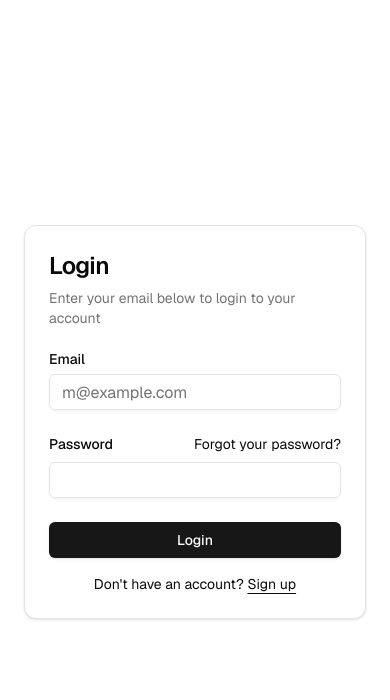
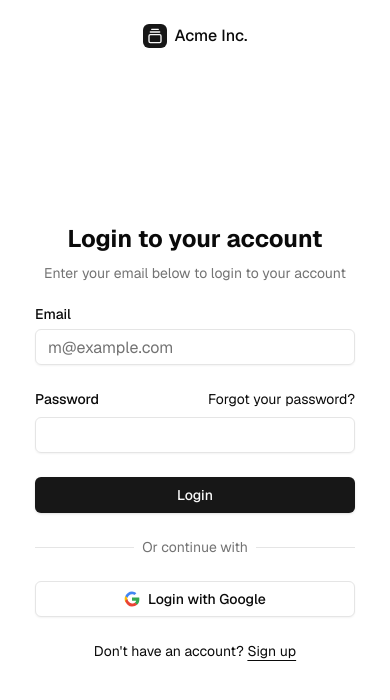
Before and after one commit to F-HUBTECH/Cloud-PMS, a Next.js app: page /auth/login in a window 390 px wide. Shown: the top 700 px of the page. Built offline with nearby package versions, Linux system fonts and the light colour scheme; no server answers.

Commit message:
update login and signup page

```diff
--- a/app/auth/login/page.tsx
+++ b/app/auth/login/page.tsx
@@ -1,11 +1,32 @@
-import { LoginForm } from "@/components/login-form";
+import { GalleryVerticalEnd } from "lucide-react"
 
-export default function Page() {
+import { LoginForm } from "@/components/login-form"
+
+export default function LoginPage() {
   return (
-    <div className="flex min-h-svh w-full items-center justify-center p-6 md:p-10">
-      <div className="w-full max-w-sm">
-        <LoginForm />
+    <div className="grid min-h-svh lg:grid-cols-2">
+      <div className="flex flex-col gap-4 p-6 md:p-10">
+        <div className="flex justify-center gap-2 md:justify-start">
+          <a href="#" className="flex items-center gap-2 font-medium">
+            <div className="flex h-6 w-6 items-center justify-center rounded-md bg-primary text-primary-foreground">
+              <GalleryVerticalEnd className="size-4" />
+            </div>
+            Acme Inc.
+          </a>
+        </div>
+        <div className="flex flex-1 items-center justify-center">
+          <div className="w-full max-w-xs">
+            <LoginForm />
+          </div>
+        </div>
+      </div>
+      <div className="relative hidden bg-muted lg:block">
+        <img
+          src="https://images.unsplash.com/photo-1519389950473-47ba0277781c?auto=format&fit=crop&w=800&q=80"
+          alt="Login background"
+          className="absolute inset-0 h-full w-full object-cover dark:brightness-[0.2] dark:grayscale"
+        />
       </div>
     </div>
-  );
+  )
 }
--- a/app/auth/sign-up/page.tsx
+++ b/app/auth/sign-up/page.tsx
@@ -1,10 +1,32 @@
+
+import { GalleryVerticalEnd } from "lucide-react"
+
 import { SignUpForm } from "@/components/sign-up-form";
 
 export default function Page() {
   return (
-    <div className="flex min-h-svh w-full items-center justify-center p-6 md:p-10">
-      <div className="w-full max-w-sm">
-        <SignUpForm />
+    <div className="grid min-h-svh lg:grid-cols-2">
+      <div className="relative hidden bg-muted lg:block">
+        <img
+          src="https://images.unsplash.com/photo-1487611459768-bd414656ea10?auto=format&fit=crop&w=800&q=80"
+          alt="Sign up background"
+          className="absolute inset-0 h-full w-full object-cover dark:brightness-[0.2] dark:grayscale"
+        />
+      </div>
+      <div className="flex flex-col gap-4 p-6 md:p-10">
+                <div className="flex justify-center gap-2 md:justify-start">
+          <a href="#" className="flex items-center gap-2 font-medium">
+            <div className="flex h-6 w-6 items-center justify-center rounded-md bg-primary text-primary-foreground">
+              <GalleryVerticalEnd className="size-4" />
+            </div>
+            Acme Inc.
+          </a>
+        </div>
+        <div className="flex flex-1 items-center justify-center">
+          <div className="w-full max-w-xs">
+            <SignUpForm />
+          </div>
+        </div>
       </div>
     </div>
   );
--- a/components/login-form.tsx
+++ b/components/login-form.tsx
@@ -1,25 +1,16 @@
 "use client";
-
 import { cn } from "@/lib/utils";
-import { createClient } from "@/lib/supabase/client";
 import { Button } from "@/components/ui/button";
-import {
-  Card,
-  CardContent,
-  CardDescription,
-  CardHeader,
-  CardTitle,
-} from "@/components/ui/card";
 import { Input } from "@/components/ui/input";
 import { Label } from "@/components/ui/label";
-import Link from "next/link";
+import { createClient } from "@/lib/supabase/client";
 import { useRouter } from "next/navigation";
 import { useState } from "react";
 
 export function LoginForm({
   className,
   ...props
-}: React.ComponentPropsWithoutRef<"div">) {
+}: React.ComponentPropsWithoutRef<"form">) {
   const [email, setEmail] = useState("");
   const [password, setPassword] = useState("");
   const [error, setError] = useState<string | null>(null);
@@ -47,18 +38,25 @@ export function LoginForm({
     }
   };
 
+  const handleGoogleLogin = async () => {
+    const supabase = createClient();
+    const { error } = await supabase.auth.signInWithOAuth({
+      provider: "google",
+    });
+    if (error) {
+      alert(error.message);
+    }
+  };
+
   return (
-    <div className={cn("flex flex-col gap-6", className)} {...props}>
-      <Card>
-        <CardHeader>
-          <CardTitle className="text-2xl">Login</CardTitle>
-          <CardDescription>
+    <form className={cn("flex flex-col gap-6", className)} {...props} onSubmit={handleLogin}>
+      <div className="flex flex-col items-center gap-2 text-center">
+        <h1 className="text-2xl font-bold">Login to your account</h1>
+        <p className="text-balance text-sm text-muted-foreground">
           Enter your email below to login to your account
-          </CardDescription>
-        </CardHeader>
-        <CardContent>
-          <form onSubmit={handleLogin}>
-            <div className="flex flex-col gap-6">
+        </p>
+      </div>
+      <div className="grid gap-6">
         <div className="grid gap-2">
           <Label htmlFor="email">Email</Label>
           <Input
@@ -73,12 +71,12 @@ export function LoginForm({
         <div className="grid gap-2">
           <div className="flex items-center">
             <Label htmlFor="password">Password</Label>
-                  <Link
+            <a
               href="/auth/forgot-password"
-                    className="ml-auto inline-block text-sm underline-offset-4 hover:underline"
+              className="ml-auto text-sm underline-offset-4 hover:underline"
             >
               Forgot your password?
-                  </Link>
+            </a>
           </div>
           <Input
             id="password"
@@ -92,19 +90,52 @@ export function LoginForm({
         <Button type="submit" className="w-full" disabled={isLoading}>
           {isLoading ? "Logging in..." : "Login"}
         </Button>
+        <div className="relative text-center text-sm after:absolute after:inset-0 after:top-1/2 after:z-0 after:flex after:items-center after:border-t after:border-border">
+          <span className="relative z-10 bg-background px-2 text-muted-foreground">
+            Or continue with
+          </span>
         </div>
-            <div className="mt-4 text-center text-sm">
+        <Button
+          variant="outline"
+          className="w-full"
+          type="button"
+          onClick={handleGoogleLogin}
+        >
+          <svg
+            xmlns="http://www.w3.org/2000/svg"
+            viewBox="0 0 48 48"
+            width="24"
+            height="24"
+          >
+            <g>
+              <path
+                fill="#4285F4"
+                d="M24 9.5c3.54 0 6.07 1.53 7.47 2.81l5.54-5.39C33.6 3.61 29.2 1.5 24 1.5 14.82 1.5 6.98 7.73 3.69 16.09l6.44 5.01C11.6 15.13 17.32 9.5 24 9.5z"
+              />
+              <path
+                fill="#34A853"
+                d="M46.1 24.55c0-1.64-.15-3.21-.42-4.73H24v9.18h12.42c-.54 2.9-2.18 5.36-4.66 7.02l7.18 5.59C43.98 37.13 46.1 31.3 46.1 24.55z"
+              />
+              <path
+                fill="#FBBC05"
+                d="M10.13 28.09a14.5 14.5 0 0 1 0-8.18l-6.44-5.01A23.97 23.97 0 0 0 1.9 24c0 3.77.9 7.34 2.49 10.5l6.44-5.01z"
+              />
+              <path
+                fill="#EA4335"
+                d="M24 46.5c6.48 0 11.93-2.15 15.9-5.91l-7.18-5.59c-2 1.36-4.56 2.16-8.72 2.16-6.68 0-12.4-5.63-13.87-13.1l-6.44 5.01C6.98 40.27 14.82 46.5 24 46.5z"
+              />
+              <path fill="none" d="M1.9 1.5h44.2v44.2H1.9z" />
+            </g>
+          </svg>
+          Login with Google
+        </Button>
+      </div>
+      <div className="text-center text-sm">
         Don&apos;t have an account?{" "}
-              <Link
-                href="/auth/sign-up"
-                className="underline underline-offset-4"
-              >
+        <a href="/auth/sign-up" className="underline underline-offset-4">
           Sign up
-              </Link>
+        </a>
       </div>
     </form>
-        </CardContent>
-      </Card>
-    </div>
   );
 }
--- a/components/sign-up-form.tsx
+++ b/components/sign-up-form.tsx
@@ -3,13 +3,7 @@
 import { cn } from "@/lib/utils";
 import { createClient } from "@/lib/supabase/client";
 import { Button } from "@/components/ui/button";
-import {
-  Card,
-  CardContent,
-  CardDescription,
-  CardHeader,
-  CardTitle,
-} from "@/components/ui/card";
+// ...remove Card imports...
 import { Input } from "@/components/ui/input";
 import { Label } from "@/components/ui/label";
 import Link from "next/link";
@@ -19,7 +13,7 @@ import { useState } from "react";
 export function SignUpForm({
   className,
   ...props
-}: React.ComponentPropsWithoutRef<"div">) {
+}: React.ComponentPropsWithoutRef<"form">) {
   const [email, setEmail] = useState("");
   const [password, setPassword] = useState("");
   const [repeatPassword, setRepeatPassword] = useState("");
@@ -57,15 +51,14 @@ export function SignUpForm({
   };
 
   return (
-    <div className={cn("flex flex-col gap-6", className)} {...props}>
-      <Card>
-        <CardHeader>
-          <CardTitle className="text-2xl">Sign up</CardTitle>
-          <CardDescription>Create a new account</CardDescription>
-        </CardHeader>
-        <CardContent>
-          <form onSubmit={handleSignUp}>
-            <div className="flex flex-col gap-6">
+    <form className={cn("flex flex-col gap-6", className)} onSubmit={handleSignUp} {...props}>
+      <div className="flex flex-col items-center gap-2 text-center">
+        <h1 className="text-2xl font-bold">Create your account</h1>
+        <p className="text-balance text-sm text-muted-foreground">
+          Enter your email and password to sign up
+        </p>
+      </div>
+      <div className="grid gap-6">
         <div className="grid gap-2">
           <Label htmlFor="email">Email</Label>
           <Input
@@ -78,9 +71,7 @@ export function SignUpForm({
           />
         </div>
         <div className="grid gap-2">
-                <div className="flex items-center">
           <Label htmlFor="password">Password</Label>
-                </div>
           <Input
             id="password"
             type="password"
@@ -90,9 +81,7 @@ export function SignUpForm({
           />
         </div>
         <div className="grid gap-2">
-                <div className="flex items-center">
           <Label htmlFor="repeat-password">Repeat Password</Label>
-                </div>
           <Input
             id="repeat-password"
             type="password"
@@ -113,8 +102,5 @@ export function SignUpForm({
         </Link>
       </div>
     </form>
-        </CardContent>
-      </Card>
-    </div>
   );
 }
--- a/components/ui/card.tsx
+++ b/components/ui/card.tsx
@@ -1,6 +1,6 @@
-import * as React from "react";
+import * as React from "react"
 
-import { cn } from "@/lib/utils";
+import { cn } from "@/lib/utils"
 
 const Card = React.forwardRef<
   HTMLDivElement,
@@ -10,12 +10,12 @@ const Card = React.forwardRef<
     ref={ref}
     className={cn(
       "rounded-xl border bg-card text-card-foreground shadow",
-      className,
+      className
     )}
     {...props}
   />
-));
-Card.displayName = "Card";
+))
+Card.displayName = "Card"
 
 const CardHeader = React.forwardRef<
   HTMLDivElement,
@@ -26,8 +26,8 @@ const CardHeader = React.forwardRef<
     className={cn("flex flex-col space-y-1.5 p-6", className)}
     {...props}
   />
-));
-CardHeader.displayName = "CardHeader";
+))
+CardHeader.displayName = "CardHeader"
 
 const CardTitle = React.forwardRef<
   HTMLDivElement,
@@ -38,8 +38,8 @@ const CardTitle = React.forwardRef<
     className={cn("font-semibold leading-none tracking-tight", className)}
     {...props}
   />
-));
-CardTitle.displayName = "CardTitle";
+))
+CardTitle.displayName = "CardTitle"
 
 const CardDescription = React.forwardRef<
   HTMLDivElement,
@@ -50,16 +50,16 @@ const CardDescription = React.forwardRef<
     className={cn("text-sm text-muted-foreground", className)}
     {...props}
   />
-));
-CardDescription.displayName = "CardDescription";
+))
+CardDescription.displayName = "CardDescription"
 
 const CardContent = React.forwardRef<
   HTMLDivElement,
   React.HTMLAttributes<HTMLDivElement>
 >(({ className, ...props }, ref) => (
   <div ref={ref} className={cn("p-6 pt-0", className)} {...props} />
-));
-CardContent.displayName = "CardContent";
+))
+CardContent.displayName = "CardContent"
 
 const CardFooter = React.forwardRef<
   HTMLDivElement,
@@ -70,14 +70,7 @@ const CardFooter = React.forwardRef<
     className={cn("flex items-center p-6 pt-0", className)}
     {...props}
   />
-));
-CardFooter.displayName = "CardFooter";
+))
+CardFooter.displayName = "CardFooter"
 
-export {
-  Card,
-  CardHeader,
-  CardFooter,
-  CardTitle,
-  CardDescription,
-  CardContent,
-};
+export { Card, CardHeader, CardFooter, CardTitle, CardDescription, CardContent }
```
Also changed, not shown: components/ui/label.tsx (+10 -10 lines). Lines whose indentation alone changed are shown as unchanged.
